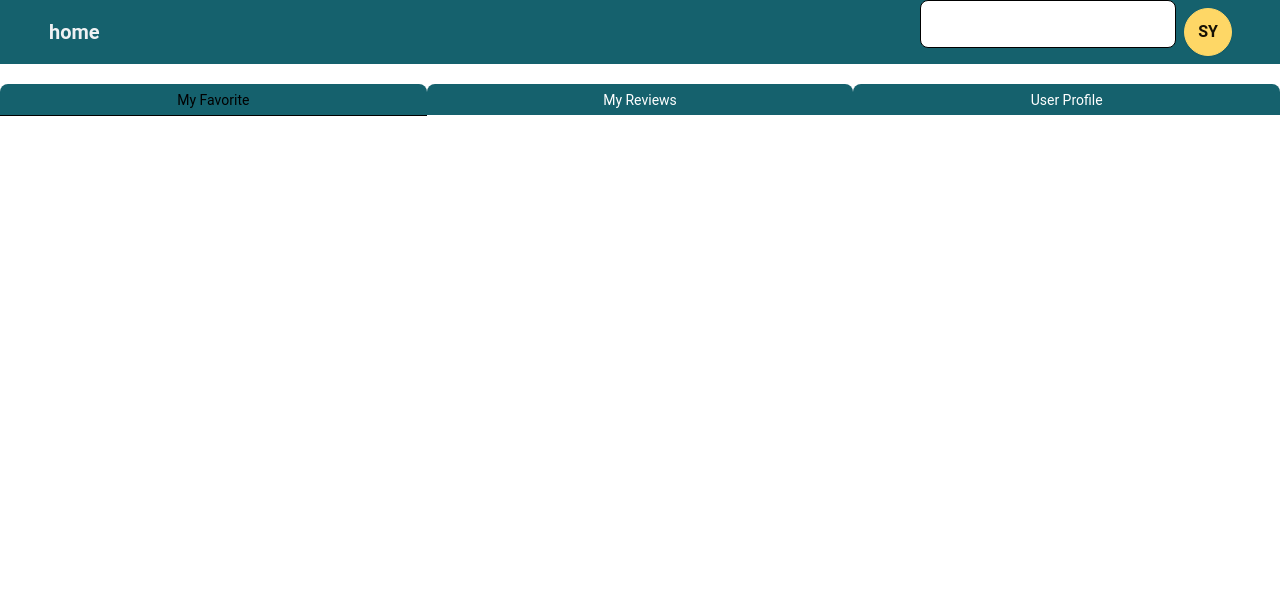
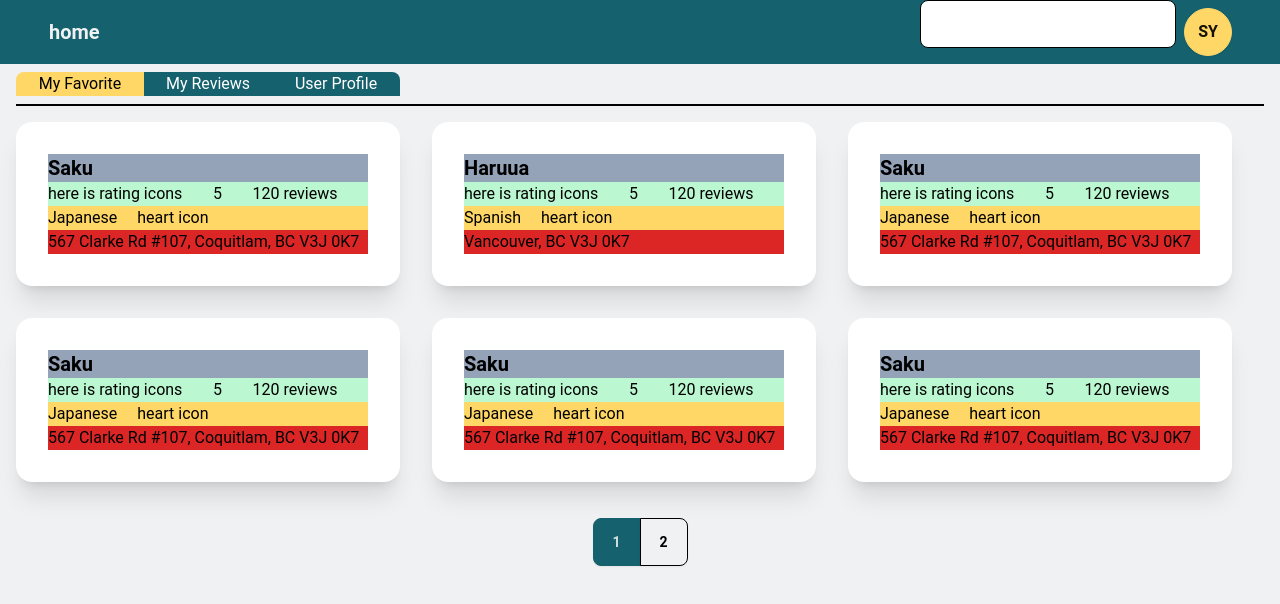
Before and after one commit to yll9108/restaurant_review, a Next.js app in the folder client/: page /users in a window 1280 px wide. Shown: the top 604 px of the page. Built offline with nearby package versions, Linux system fonts and the light colour scheme.

Commit message:
fixed linked tabs

```diff
--- /dev/null
+++ b/client/src/app/components/MyReviews/MyReviews.tsx
@@ -0,0 +1,40 @@
+"use client";
+
+import ReviewDetail from "@/components/common/ReviewDetail";
+
+export default function MyReviews() {
+  return (
+    <div>
+      <h2 className="text-2xl text-center my-8">Review</h2>
+      <div className="join join-vertical w-1/2 mx-auto mt-2 block">
+        <div className="collapse collapse-arrow join-item border border-base-300">
+          <input type="radio" name="my-accordion-4" defaultChecked />
+          <div className="collapse-title text-xl font-medium bg-primary text-accent">
+            Saku
+          </div>
+          <div className="collapse-content">
+            <ReviewDetail />
+          </div>
+        </div>
+        <div className="collapse collapse-arrow join-item border border-base-300">
+          <input type="radio" name="my-accordion-4" />
+          <div className="collapse-title text-xl font-medium bg-primary text-accent">
+            Haruua
+          </div>
+          <div className="collapse-content">
+            <ReviewDetail />
+          </div>
+        </div>
+        <div className="collapse collapse-arrow join-item border border-base-300">
+          <input type="radio" name="my-accordion-4" />
+          <div className="collapse-title text-xl font-medium bg-primary text-accent">
+            The Old Spaghetti Factory
+          </div>
+          <div className="collapse-content">
+            <ReviewDetail />
+          </div>
+        </div>
+      </div>
+    </div>
+  );
+}
--- a/client/src/app/components/header/Avatar.tsx
+++ b/client/src/app/components/header/Avatar.tsx
@@ -7,38 +7,13 @@ import { useState, useContext, useRef } from "react";
 import { DropDownContext } from "@/context/DropDownContext";
 
 export default function Avatar() {
-  // const [isOpen, setIsOpen] = useState<boolean>(false);
   const router = useRouter();
   const dropDownRef = useRef<HTMLDetailsElement>(null);
-  // const { activeTab, setActiveTab, changedTabs } = useContext(DropDownContext);
-  const { activeTab, setActiveTab } = useContext(DropDownContext);
+  const { setActiveTab } = useContext(DropDownContext);
 
-  const clickedMyFavorite = (event: React.MouseEvent<HTMLLIElement>) => {
-    event.preventDefault();
-    router.push("/users?tab=favorite");
-    // setIsOpen(!isOpen);
-    setActiveTab("favorite");
-    // changedTabs("favorite");
-    if (dropDownRef.current) {
-      dropDownRef.current.removeAttribute("open");
-    }
-  };
-  const clickedMyReviews = (event: React.MouseEvent<HTMLLIElement>) => {
-    event.preventDefault();
-    router.push("/users?tab=reviews");
-    // setIsOpen(!isOpen);
-    setActiveTab("reviews");
-
-    // changedTabs("reviews");
-    if (dropDownRef.current) {
-      dropDownRef.current.removeAttribute("open");
-    }
-  };
-  const clickedUserProfile = (event: React.MouseEvent<HTMLLIElement>) => {
-    event.preventDefault();
-    router.push("/users?tab=userProfile");
-    // setIsOpen(!isOpen);
-    setActiveTab("userProfile");
+  const changedTabs = (tabName: string) => {
+    setActiveTab(tabName);
+    router.push(`/users?tab=${tabName}`);
     if (dropDownRef.current) {
       dropDownRef.current.removeAttribute("open");
     }
@@ -49,27 +24,18 @@ export default function Avatar() {
     router.push("/login");
   };
 
-  console.log("avatar", activeTab);
-
   return (
     <details className="dropdown dropdown-end mr-12 " ref={dropDownRef}>
-      <summary
-        // tabIndex={0}
-        // role="button"
-        className="btn btn-secondary btn-circle avatar placeholder"
-      >
+      <summary className="btn btn-secondary btn-circle avatar placeholder">
         <div className="w-10 rounded-full">
           {/* <img alt="Tailwind CSS Navbar component" src="https://daisyui.com/images/stock/photo-1534528741775-53994a69daeb.jpg" /> */}
           <span>SY</span>
         </div>
       </summary>
-      <ul
-        // tabIndex={0}
-        className="mt-3 z-[1] p-2 shadow menu menu-sm dropdown-content bg-base-100 rounded-box w-44 "
-      >
+      <ul className="mt-3  p-2 shadow menu menu-sm dropdown-content bg-base-100 rounded-box w-44 z-10">
         <li
           className="btn btn-ghost px-2 min-h-0 h-9"
-          onClick={clickedMyFavorite}
+          onClick={() => changedTabs("favorite")}
         >
           <div>
             <FaHeart className="text-secondary" />
@@ -78,7 +44,7 @@ export default function Avatar() {
         </li>
         <li
           className="btn btn-ghost px-2 min-h-0 h-9"
-          onClick={clickedMyReviews}
+          onClick={() => changedTabs("reviews")}
         >
           <div>
             <MdReviews className="text-secondary" />
@@ -87,7 +53,7 @@ export default function Avatar() {
         </li>
         <li
           className="btn btn-ghost px-2 min-h-0 h-9"
-          onClick={clickedUserProfile}
+          onClick={() => changedTabs("userProfile")}
         >
           <div>
             <CgProfile className="text-secondary" />
--- a/client/src/app/users/userProfile/edit/page.tsx
+++ b/client/src/app/components/userProfile/edit/userEdit.tsx
@@ -3,7 +3,7 @@ import User from "@/components/common/User";
 import { BtnType, Button } from "@/components/common/button";
 import { TextType, Input } from "@/components/common/Input";
 
-export default function page() {
+export default function UserEdit() {
   return (
     <div className="w-64 bg-secondary mx-auto mt-10">
       <h2 className="text-center text-2xl mb-4">User Profile</h2>
--- a/client/src/app/users/page.tsx
+++ b/client/src/app/users/page.tsx
@@ -1,67 +1,72 @@
 "use client";
-import { useRouter, useSearchParams } from "next/navigation";
+import { useRouter, useSearchParams, usePathname } from "next/navigation";
 import { DropDownContext } from "@/context/DropDownContext";
 import { useState, useContext } from "react";
-import MyFavorite from "./favorite/page";
-import MyReviews from "./reviews/page";
-import UserProfile from "./userProfile/page";
+import MyFavorite from "../components/favorite/favorite";
+import MyReviews from "../components/MyReviews/MyReviews";
+import UserProfile from "../components/userProfile/userProfile";
 
-export default function Users() {
+export default function Page() {
   const router = useRouter();
-  // const searchParams = useSearchParams();
-  // const [activeTab, setActiveTab] = useState(
-  //   searchParams.get("tab") || "favorite"
-  // );
-  // const { activeTab, setActiveTab, changedTabs } = useContext(DropDownContext);
   const { activeTab, setActiveTab } = useContext(DropDownContext);
   const changedTabs = (tabName: string) => {
     setActiveTab(tabName);
     router.push(`/users?tab=${tabName}`);
   };
-  console.log("Users page", activeTab);
 
   return (
     <>
-      <div role="tablist" className="tabs tabs-lifted grid grid-cols-3 mt-5">
+      <div id="TabContainer" className="bg-accent h-screen">
+        <div id="TabHead" className="flex py-2 mx-4 border-b-2 border-black ">
+          <label
+            className={`block text-center rounded-tl-lg w-32 ${
+              activeTab === "favorite"
+                ? "bg-secondary text-black"
+                : "bg-primary text-white"
+            }`}
+          >
             <input
               type="radio"
-          name="my_tabs_1"
-          role="tab"
-          className={`tab tab-primary [--tab-bg:#FED766] bg-primary text-white ${
-            activeTab === "favorite" ? "active-tab" : ""
+              name="my_tab"
+              className="type: hidden"
+              onClick={() => changedTabs("favorite")}
+            />
+            My Favorite
+          </label>
+          <label
+            className={`block text-center w-32 ${
+              activeTab === "reviews"
+                ? "bg-secondary text-black"
+                : "bg-primary text-white"
             }`}
-          aria-label="My Favorite"
-          // onClick={() => changedTabs("favorite")}
-        />
-        <div role="tabpanel" className="tab-content p-2">
-          {activeTab === "favorite" && <MyFavorite />}
-        </div>
-
+          >
             <input
               type="radio"
-          name="my_tabs_1"
-          role="tab"
-          className={`tab tab-primary [--tab-bg:#FED766] bg-primary text-white ${
-            activeTab === "reviews" ? "active-tab" : ""
-          }`}
-          aria-label="My Reviews"
+              name="my_tab"
+              className="type: hidden"
               onClick={() => changedTabs("reviews")}
             />
-        <div role="tabpanel" className="tab-content p-4">
-          {activeTab === "reviews" && <MyReviews />}
-        </div>
-
+            My Reviews
+          </label>
+          <label
+            className={`block text-center rounded-tr-lg w-32 ${
+              activeTab === "userProfile"
+                ? "bg-secondary text-black"
+                : "bg-primary text-white"
+            }`}
+          >
             <input
               type="radio"
-          name="my_tabs_1"
-          role="tab"
-          className={`tab tab-primary [--tab-bg:#FED766] bg-primary text-white ${
-            activeTab === "userProfile" ? "active-tab" : ""
-          }`}
-          aria-label="User Profile"
+              name="my_tab"
+              className="type: hidden"
               onClick={() => changedTabs("userProfile")}
             />
-        <div role="tabpanel" className="tab-content p-4">
+            User Profile
+          </label>
+        </div>
+        <div>
+          {activeTab === "favorite" && <MyFavorite />}
+          {activeTab === "reviews" && <MyReviews />}
           {activeTab === "userProfile" && <UserProfile />}
         </div>
       </div>
--- a/client/src/app/users/reviews/page.tsx
+++ /dev/null
@@ -1,37 +0,0 @@
-"use client";
-
-import ReviewDetail from "@/components/common/ReviewDetail";
-
-export default function MyReviews() {
-  return (
-    <div className="join join-vertical w-full">
-      <div className="collapse collapse-arrow join-item border border-base-300">
-        <input type="radio" name="my-accordion-4" defaultChecked />
-        <div className="collapse-title text-xl font-medium bg-primary text-accent">
-          Saku
-        </div>
-        <div className="collapse-content">
-          <ReviewDetail />
-        </div>
-      </div>
-      <div className="collapse collapse-arrow join-item border border-base-300">
-        <input type="radio" name="my-accordion-4" />
-        <div className="collapse-title text-xl font-medium bg-primary text-accent">
-          Haruua
-        </div>
-        <div className="collapse-content">
-          <ReviewDetail />
-        </div>
-      </div>
-      <div className="collapse collapse-arrow join-item border border-base-300">
-        <input type="radio" name="my-accordion-4" />
-        <div className="collapse-title text-xl font-medium bg-primary text-accent">
-          The Old Spaghetti Factory
-        </div>
-        <div className="collapse-content">
-          <ReviewDetail />
-        </div>
-      </div>
-    </div>
-  );
-}
--- a/client/src/components/header.tsx
+++ b/client/src/components/header.tsx
@@ -1,16 +1,10 @@
 "use client";
-import { useRouter } from "next/navigation";
+
 import { Input, TextType } from "./common/Input";
 import Avatar from "@/app/components/header/Avatar";
 import HeaderLogo from "@/app/components/header/HeaderLogo";
 
 export default function Header() {
-  const homeRouter = useRouter();
-
-  const clickedHomeHandler = (event: React.MouseEvent<HTMLAnchorElement>) => {
-    event.preventDefault();
-    homeRouter.push("/");
-  };
   return (
     <header className="w-full bg-primary h-16 flex justify-end items-center">
       <HeaderLogo />
--- a/client/src/context/DropDownContext.tsx
+++ b/client/src/context/DropDownContext.tsx
@@ -28,8 +28,6 @@ export function DropDownContextProvider({ children }: { children: ReactNode }) {
   //   router.push(`/users?tab=${tabName}`);
   // };
 
-  console.log("test context", activeTab);
-
   return (
     <DropDownContext.Provider
       // value={{ searchParams, activeTab, setActiveTab, changedTabs }}
```
Also changed, not shown: client/src/app/components/favorite/favorite.tsx (renamed from client/src/app/users/favorite/page.tsx), client/src/app/components/userProfile/userProfile.tsx (renamed from client/src/app/users/userProfile/page.tsx). Lines whose indentation alone changed are shown as unchanged.
